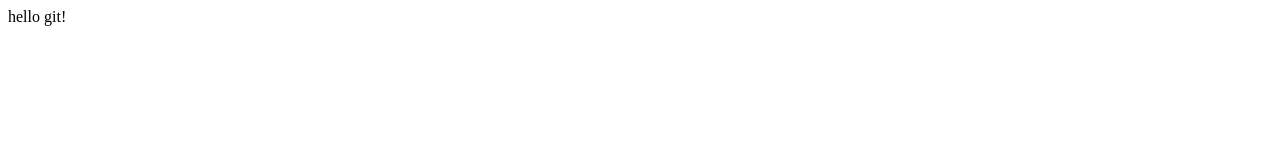
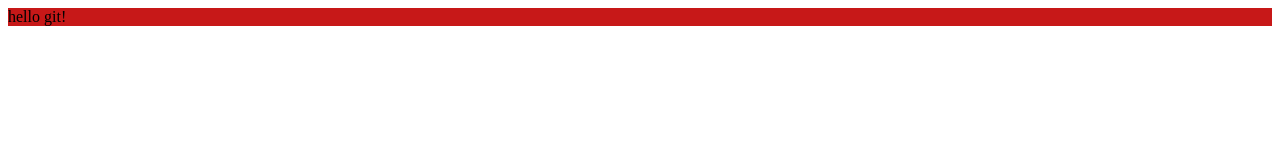
Before and after one commit to CloserZan/LearnGit, a plain HTML site: page index.html in a window 1280 px wide. Drawn offline with Linux system fonts and the light colour scheme.

Commit message:
全部提交

```diff
--- a/index.html
+++ b/index.html
@@ -3,6 +3,11 @@
 <head>
     <meta charset="UTF-8">
     <title>Title</title>
+    <style>
+        div {
+            background-color: #c71818;
+        }
+    </style>
 </head>
 <body>
 
```
Also changed, not shown: 1 other file.
